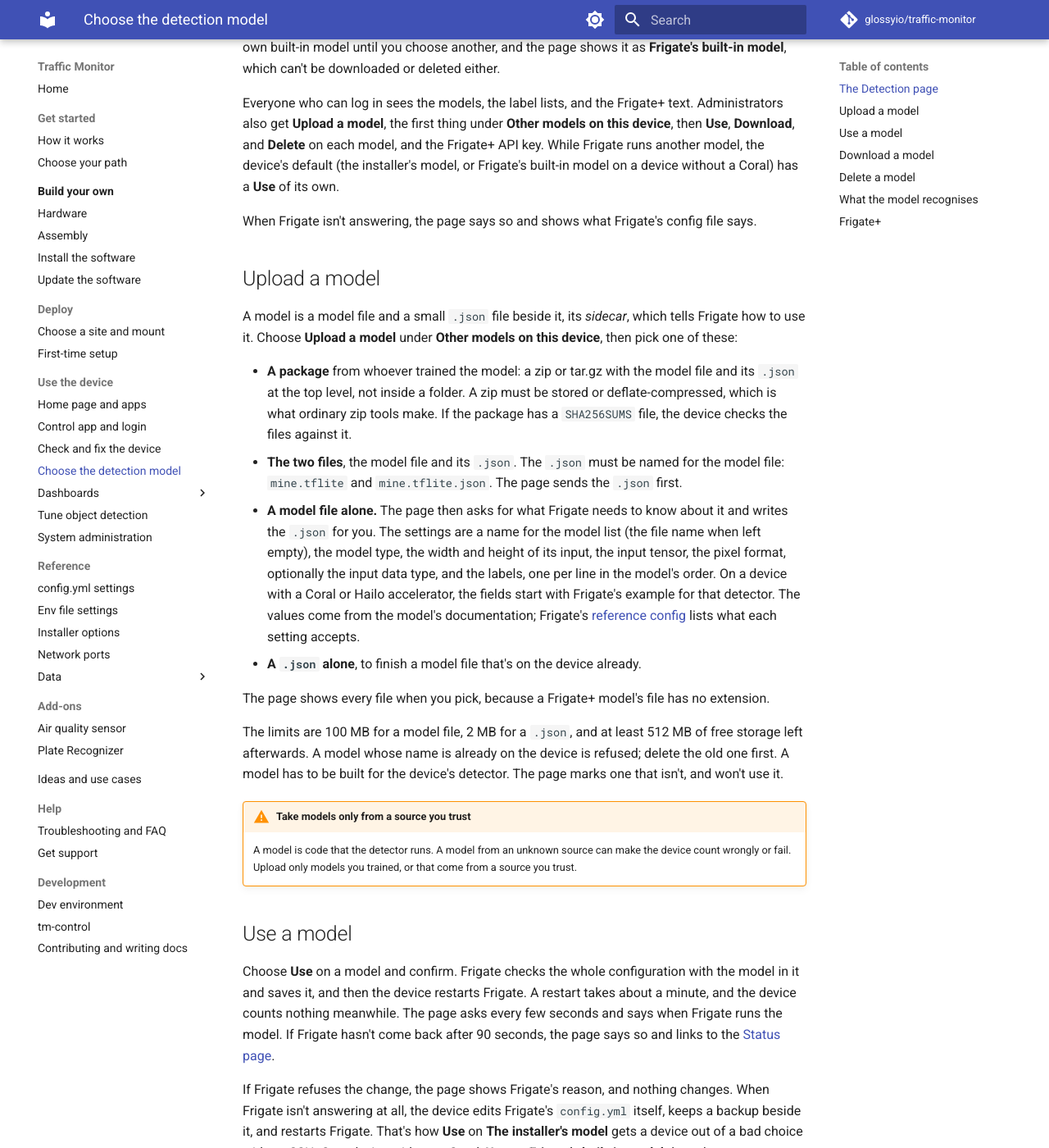
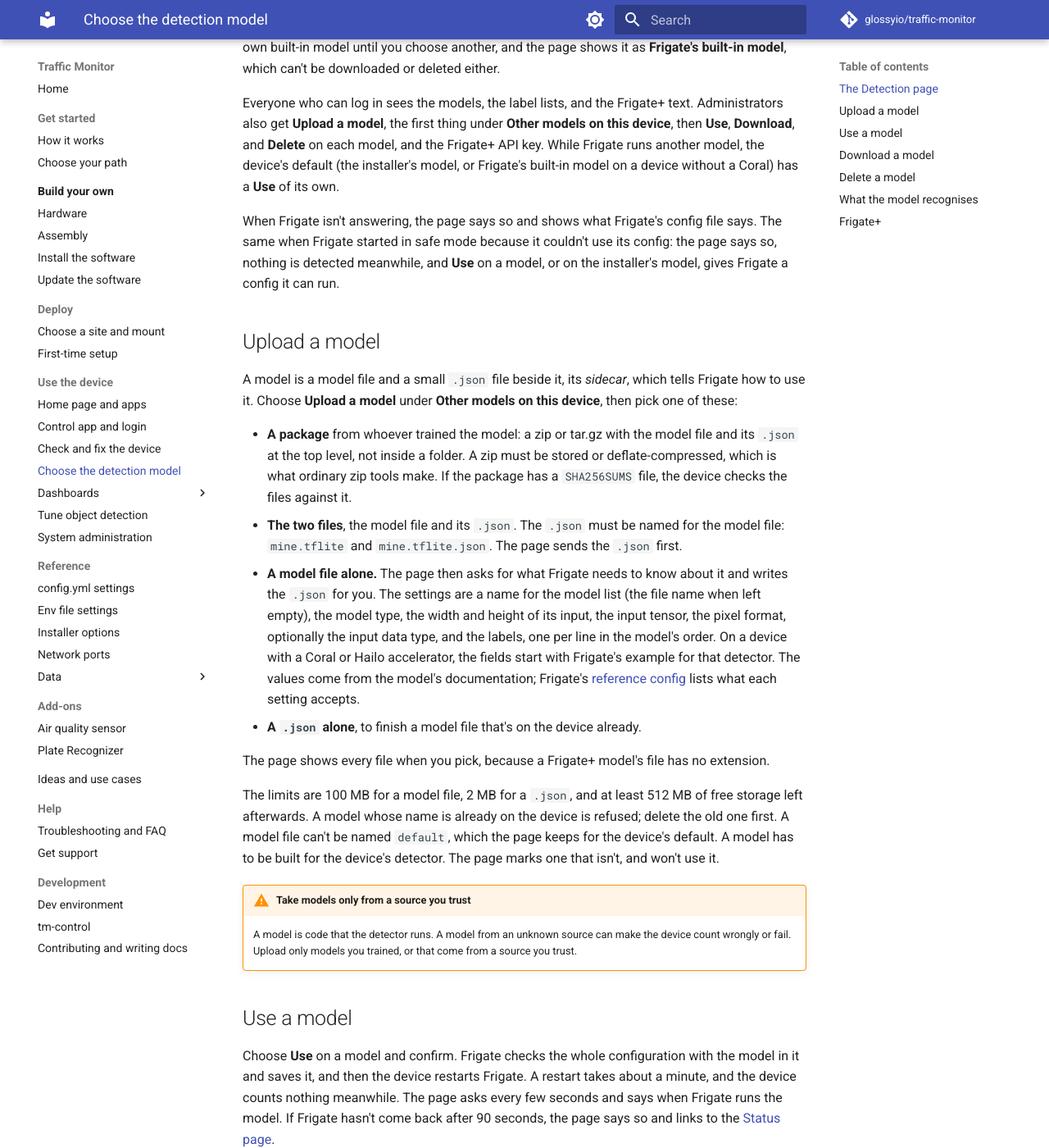
Before and after one commit to glossyio/traffic-monitor, an MkDocs documentation site: the page built from docs/use/detection.md, in a window 1280 px wide and 1400 px high, scrolled down 900 px. Shown: the whole window at 82% size. Built offline with MkDocs 1.6.1 and Material for MkDocs 9.7.7, drawn with Linux system fonts in a browser that asks for light colours; comment, search, counter and statistics services are not loaded; the version menu is left out; some of the changed text lies outside the part shown.

Commit message:
Match the Detection docs to the final page
The developer page said every write is descriptor-relative, though
config.yml is edited through RoundTripFile; its DELETE row left out
Frigate's own default file. The Detection page's refusal list lacked the
unknown-detector case, and the two pages that name the key section called
it two things. Viewers keep the Copy buttons, CLAUDE.md quoted a button
that no longer exists, and the dev-Pi README narrated a change. Also the
sentences on safe mode and the reserved name default.

Assisted-by: Claude Code 2.1.319 (CLI)
AI-Model: Claude Fable 5.1 (claude-fable-5-1)
AI-Effort: high
AI-Role: drafted

```diff
--- a/docs/use/detection.md
+++ b/docs/use/detection.md
@@ -22,7 +22,7 @@ The model the installer set up is shown as **The installer's model**. It has no
 
 Everyone who can log in sees the models, the label lists, and the Frigate+ text. Administrators also get **Upload a model**, the first thing under **Other models on this device**, then **Use**, **Download**, and **Delete** on each model, and the Frigate+ API key. While Frigate runs another model, the device's default (the installer's model, or Frigate's built-in model on a device without a Coral) has a **Use** of its own.
 
-When Frigate isn't answering, the page says so and shows what Frigate's config file says.
+When Frigate isn't answering, the page says so and shows what Frigate's config file says. The same when Frigate started in safe mode because it couldn't use its config: the page says so, nothing is detected meanwhile, and **Use** on a model, or on the installer's model, gives Frigate a config it can run.
 
 ## Upload a model
 
@@ -35,7 +35,7 @@ A model is a model file and a small `.json` file beside it, its *sidecar*, which
 
 The page shows every file when you pick, because a Frigate+ model's file has no extension.
 
-The limits are 100 MB for a model file, 2 MB for a `.json`, and at least 512 MB of free storage left afterwards. A model whose name is already on the device is refused; delete the old one first. A model has to be built for the device's detector. The page marks one that isn't, and won't use it.
+The limits are 100 MB for a model file, 2 MB for a `.json`, and at least 512 MB of free storage left afterwards. A model whose name is already on the device is refused; delete the old one first. A model file can't be named `default`, which the page keeps for the device's default. A model has to be built for the device's detector. The page marks one that isn't, and won't use it.
 
 !!! warning "Take models only from a source you trust"
 
@@ -50,6 +50,7 @@ If Frigate refuses the change, the page shows Frigate's reason, and nothing chan
 The page refuses a **Use** in these cases:
 
 * Frigate is restarting. Try again in a minute.
+* The device's detector can't be told, because Frigate isn't answering and its config file can't be read, so the model can't be checked against it.
 * Frigate's config sets a model inside a detector, which would override this one. Remove that model in Frigate's config editor first.
 * The installer's model file is gone from the device.
 
```
Also changed, not shown: CLAUDE.md (+1 -1 lines), docs/configuration/frigate-config.md (+1 -1 lines), docs/development/tm-control.md (+2 -2 lines), docs/use/device-health.md (+1 -1 lines), script/devpi/README.md (+1 -1 lines).
